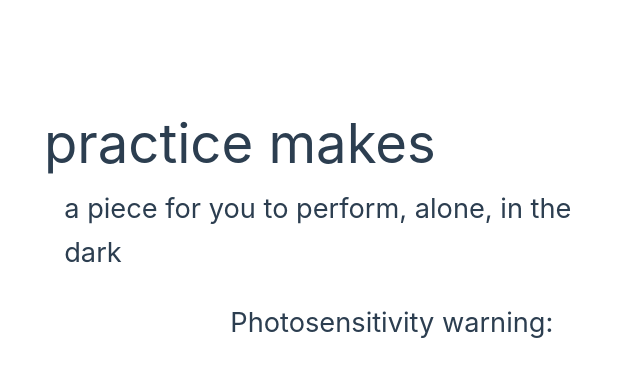
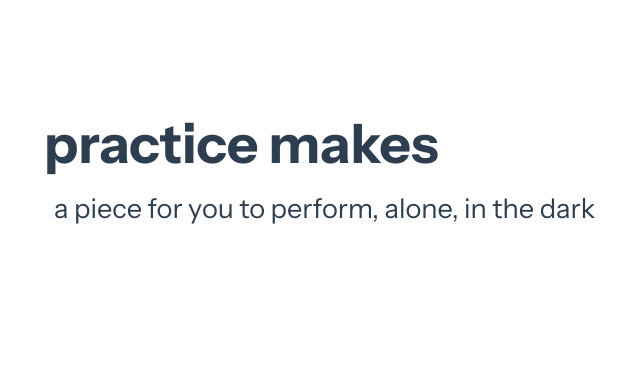
Before and after one commit to thely/practice-makes, a Vue app: page / in a window 1280 px wide. Shown: the top 376 px of the page, without its empty margins (116-756 px from the left). Built offline with nearby package versions, Linux system fonts and the light colour scheme.

Commit message:
timing/spacing setting changes

```diff
--- a/src/App.vue
+++ b/src/App.vue
@@ -19,6 +19,21 @@ const slides = computed(() => {
   slidesBase.forEach((slide, i) => {
     slide.id = `${i}`;
 
+    // add some prewait if we're exiting a white slide
+    if (i > 0 && slidesBase[i - 1].type == "white") {
+      if (slide.lines[0].type) {
+        // if we have a title, prewait the first line of text (2nd thing)
+        slide.lines[1].preWait = 500;
+      } else {
+        // if no title, prewait the first line (1st thing)
+        slide.lines[0].preWait = 500;
+      }
+    }
+
+    if (slide.lines[0].type && slide.lines[0].type == "title" && !("wordWait" in slide.lines[0])) {
+      slide.lines[0].wordWait = 500;
+    }
+
     slide.lines.forEach((line, j) => {
       line.id = `${i}-${j}`;
       if (!("type" in line)) {
@@ -39,6 +54,8 @@ const slides = computed(() => {
         }
       }
 
+      // if we're on a white slide, we shouldn't
+      // be waiting for the text to appear
       if (slide.type && slide.type == "white") {
         if (!("wordWait" in line)) {
           line.wordWait = 0;
--- a/src/assets/base.css
+++ b/src/assets/base.css
@@ -1,4 +1,6 @@
 /* color palette from <https://github.com/vuejs/theme> */
+@import url('https://fonts.googleapis.com/css2?family=Instrument+Sans:wght@400;700&display=swap');
+
 :root {
   --vt-c-white: #ffffff;
   --vt-c-white-soft: #f8f8f8;
@@ -64,10 +66,15 @@ body {
   background: var(--color-background);
   transition: color 0.5s, background-color 0.5s;
   line-height: 1.6;
-  font-family: Inter, -apple-system, BlinkMacSystemFont, 'Segoe UI', Roboto, Oxygen, Ubuntu,
+  font-family: 'Instrument Sans', -apple-system, BlinkMacSystemFont, 'Segoe UI', Roboto, Oxygen, Ubuntu,
     Cantarell, 'Fira Sans', 'Droid Sans', 'Helvetica Neue', sans-serif;
   font-size: 15px;
   text-rendering: optimizeLegibility;
   -webkit-font-smoothing: antialiased;
   -moz-osx-font-smoothing: grayscale;
 }
+
+h1, h1 span {
+  font-weight: 700;
+  /* font-style: italic; */
+}
--- a/src/components/SlideSingle.vue
+++ b/src/components/SlideSingle.vue
@@ -75,7 +75,7 @@ watch(() => props.lines, (newV) => {
 
 const styleGen = () => {
   props.lines.forEach((_elem, index) => {
-    styles[index] = Math.random() * 40;
+    styles[index] = Math.random() * 20 * (index % 2);
   });
 }
 </script>
--- a/src/composables/fadeInList.js
+++ b/src/composables/fadeInList.js
@@ -71,12 +71,15 @@ export function useFadeInList(list, props, callback) {
       return 0;
     }
 
-    if (val.match(/[,:)]/)) {
+    if (val.match(/[,)]/)) {
       console.log("middle punc!");
       len += 250;
-    } else if (val.match(/[?!.;]/)) {
+    } else if (val.match(/[:;]/)) {
+      console.log("weird punc!");
+      len += 310;
+    } else if (val.match(/[?!.]/)) {
       console.log("end punc!");
-      len += 400;
+      len += 500;
     }
 
     return len;
```
